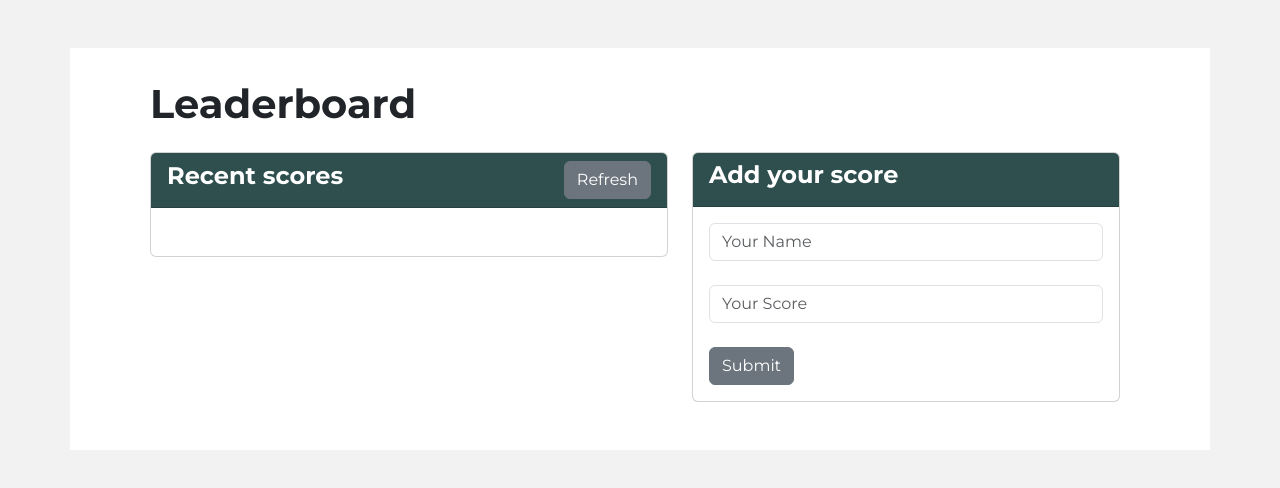
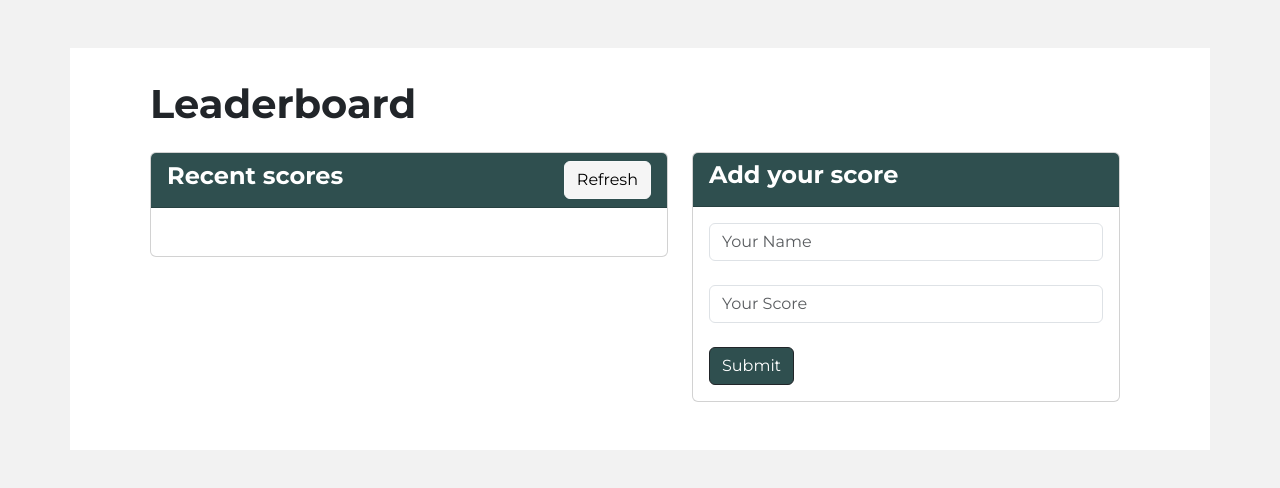
Before and after one commit to mutugi-c/Leaderboard, a website built with webpack: page dist/index.html in a window 1280 px wide. Built offline with nearby package versions, Linux system fonts and the light colour scheme.

Commit message:
Build with webpack

```diff
--- a/dist/index.html
+++ b/dist/index.html
@@ -30,7 +30,7 @@
               class="card-header d-flex justify-content-between align-items-center"
             >
               <h2 class="card-title">Recent scores</h2>
-              <button type="reset" id="refresh-btn" class="btn btn-secondary">
+              <button type="reset" id="refresh-btn" class="btn  btn-light">
                 Refresh
               </button>
             </div>
@@ -65,7 +65,7 @@
                   />
                 </div>
                 <br />
-                <button type="submit" id="submit-btn" class="btn btn-secondary">
+                <button type="submit" id="submit-btn" class="btn btn-dark">
                   Submit
                 </button>
               </form>
```
Also changed, not shown: dist/main.js (+1 -1 lines).
